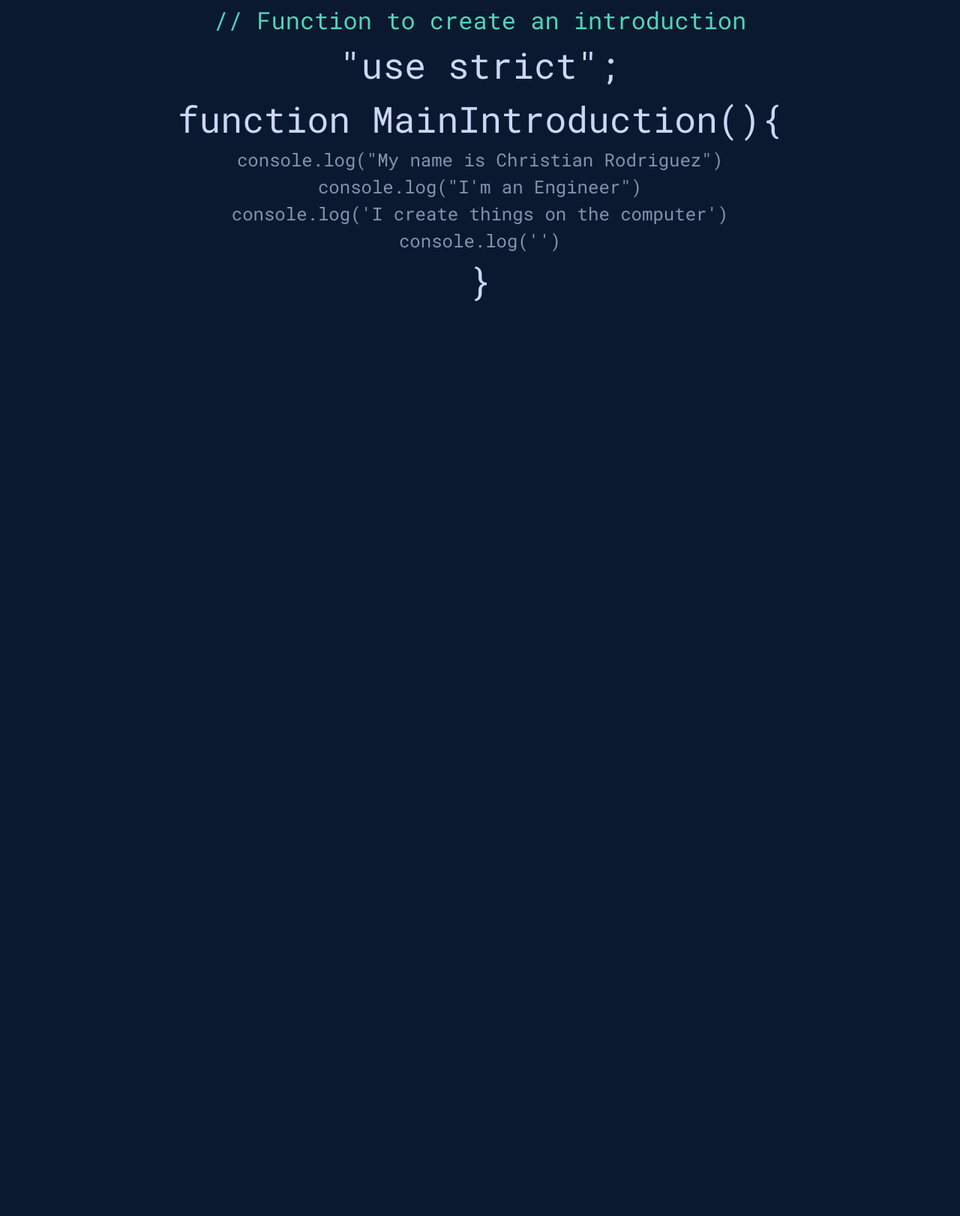
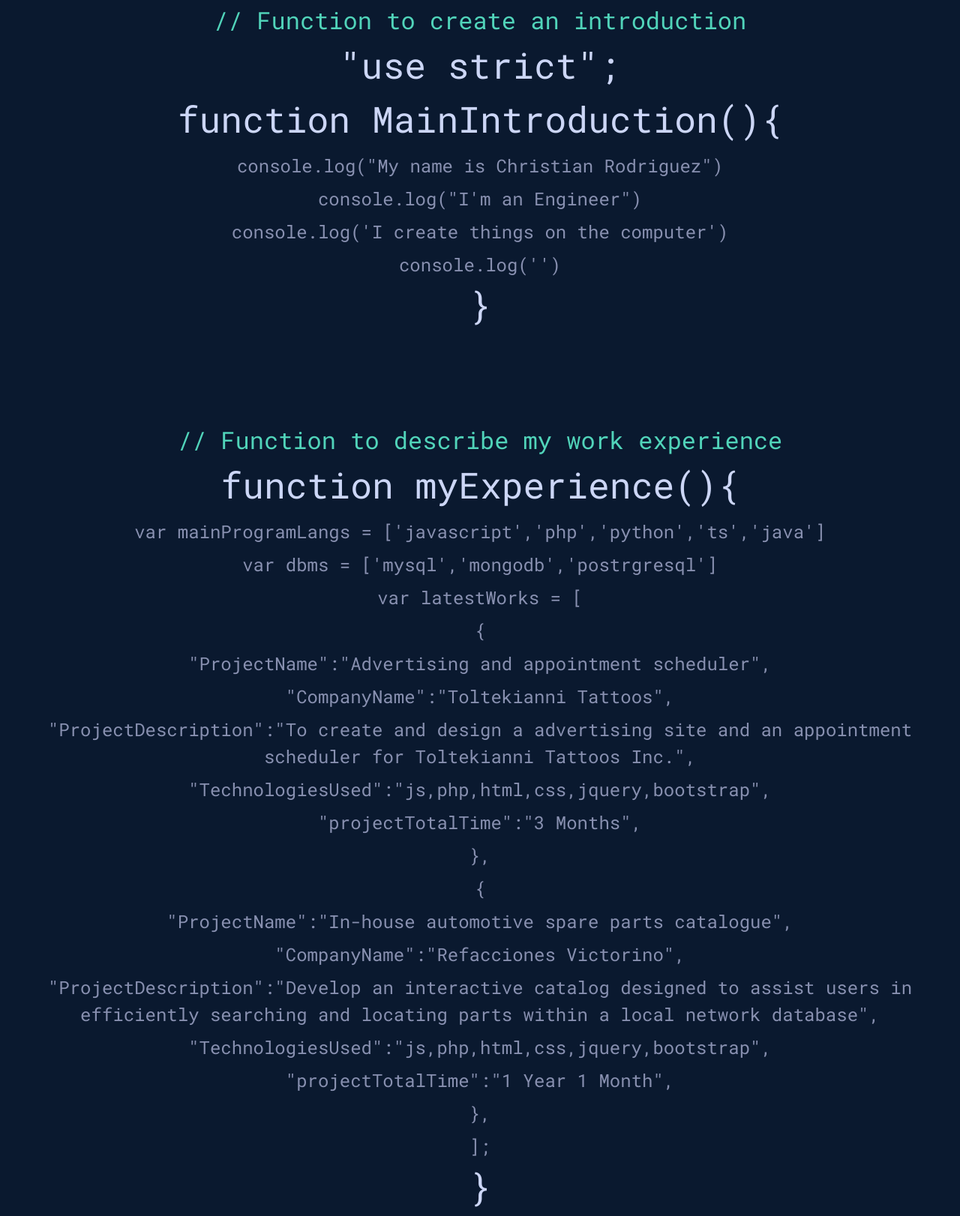
Before and after one commit to ChristChampagne/portfolio, a website: page index.html in a window 1280 px wide. Shown: the part 189-1811 px from the top of the page at 75% size. Before the commit the page ends 800 px from the top, so only its background shows below. Drawn offline with nearby package versions, Linux system fonts and the light colour scheme.

Commit message:
Avance Sección My Work

```diff
--- a/assets/css/main.css
+++ b/assets/css/main.css
@@ -56,16 +56,17 @@ nav li:hover {
 
 }
 
-.top-main-container{
+.main-container{
     width: 100%;
-    margin-top:15vmin
+    margin-top:15vmin;
+    margin-bottom:15vmin;
 }
 
 .code-quotes{
     color: #51D4BA;
 }
 
-.top-main-container-first-line{
+.main-container-first-line{
     color: #51D4BA  ;
     font-family: 'Roboto Mono', monospace;
     text-align: center;
@@ -73,7 +74,7 @@ nav li:hover {
 
 }
 
-.top-main-container-title{
+.main-container-title{
     color: #CCD6F6;
     font-family: 'Roboto Mono', monospace;
     font-size: 3rem;
@@ -81,14 +82,15 @@ nav li:hover {
 
 }
 
-.top-main-container-subtitle{
+.main-container-subtitle{
     color: #8890B0;
     font-family: 'Roboto Mono', monospace;
     font-size: 1.5rem;
     text-align: center;
+    margin-top:.5rem;
 }
 
-.top-main-container-description{
+.main-container-description{
     font-family: 'Roboto Mono', monospace;
     color: #8892B0;
     margin: 1rem;
--- a/index.html
+++ b/index.html
@@ -14,10 +14,10 @@
 
     <nav>
         <ul>
-            <li><span class="nav-decoration">01. </span> MainIntroduction()</li>
-            <li><span class="nav-decoration">02. </span> Experience()</li>
-            <li><span class="nav-decoration">03. </span> Work</li>
-            <li><span class="nav-decoration">04. </span> Contact</li>
+            <li><span class="nav-decoration">01. </span> mainIntroduction()</li>
+            <li><span class="nav-decoration">02. </span> myExperience()</li>
+            <li><span class="nav-decoration">03. </span> myWork()</li>
+            <li><span class="nav-decoration">04. </span> contactMe()</li>
             <li><input type="button" style="" value="Resume" class="resume-btn" id="resume-btn"></li>
         </ul>
     </nav>
@@ -40,30 +40,112 @@
     </div> -->
 
 
-    <div class="top-main-container">
-        <div class="top-main-container-first-line">
+    <div class="main-container">
+        <div class="main-container-first-line">
             // Function to create an introduction
         </div>
-        <div class="top-main-container-title">
+        <div class="main-container-title">
             "use strict";
         </div>
-        <div class="top-main-container-title">
-                function MainIntroduction(){
+        <div class="main-container-title">
+            function MainIntroduction(){
         </div>
-        <div class="top-main-container-subtitle">
+        <div class="main-container-subtitle">
             console.log("My name is Christian Rodriguez")
         </div>
-        <div class="top-main-container-subtitle">
+        <div class="main-container-subtitle">
             console.log("I'm an Engineer")
         </div>
-        <div class="top-main-container-subtitle">
+        <div class="main-container-subtitle">
             console.log('I create things on the computer')
         </div>
-        <div class="top-main-container-subtitle">
+        <div class="main-container-subtitle">
             console.log('')
         </div>
 
-        <div class="top-main-container-title">
+        <div class="main-container-title">
+            }
+        </div>
+
+    </div>
+
+    <div class="main-container">
+        <div class="main-container-first-line">
+            // Function to describe my work experience
+        </div>
+
+        <div class="main-container-title">
+            function myExperience(){
+        </div>
+
+        <div class="main-container-subtitle">
+            var mainProgramLangs = ['javascript','php','python','ts','java']
+        </div>
+
+        <div class="main-container-subtitle">
+            var dbms = ['mysql','mongodb','postrgresql']
+        </div>
+
+        <div class="main-container-subtitle">
+            var latestWorks = [
+        </div>
+        <div class="main-container-subtitle">
+            {
+        </div>
+        <div class="main-container-subtitle">
+
+        </div>
+        <div class="main-container-subtitle">
+            "ProjectName":"Advertising and appointment scheduler",
+        </div>
+        <div class="main-container-subtitle">
+            "CompanyName":"Toltekianni Tattoos",
+        </div>
+        <div class="main-container-subtitle">
+            "ProjectDescription":"To create and design a advertising site and an appointment scheduler for Toltekianni
+            Tattoos Inc.",
+        </div>
+        <div class="main-container-subtitle">
+            "TechnologiesUsed":"js,php,html,css,jquery,bootstrap",
+        </div>
+        <div class="main-container-subtitle">
+            "projectTotalTime":"3 Months",
+        </div>
+        <div class="main-container-subtitle">
+            },
+        </div>
+
+        <!-- 2 -->
+        <div class="main-container-subtitle">
+            {
+        </div>
+        <div class="main-container-subtitle">
+
+        </div>
+        <div class="main-container-subtitle">
+            "ProjectName":"In-house automotive spare parts catalogue",
+        </div>
+        <div class="main-container-subtitle">
+            "CompanyName":"Refacciones Victorino",
+        </div>
+        <div class="main-container-subtitle">
+            "ProjectDescription":"Develop an interactive catalog designed to assist users in efficiently searching and
+            locating parts within a local network database",
+        </div>
+        <div class="main-container-subtitle">
+            "TechnologiesUsed":"js,php,html,css,jquery,bootstrap",
+        </div>
+        <div class="main-container-subtitle">
+            "projectTotalTime":"1 Year 1 Month",
+        </div>
+        <div class="main-container-subtitle">
+            },
+        </div>
+
+        <div class="main-container-subtitle">];
+        </div>
+
+        <div class="main-container-title">
             }
         </div>
 
@@ -71,6 +153,7 @@
 
 
 
+
 </body>
 
 </html>
```
